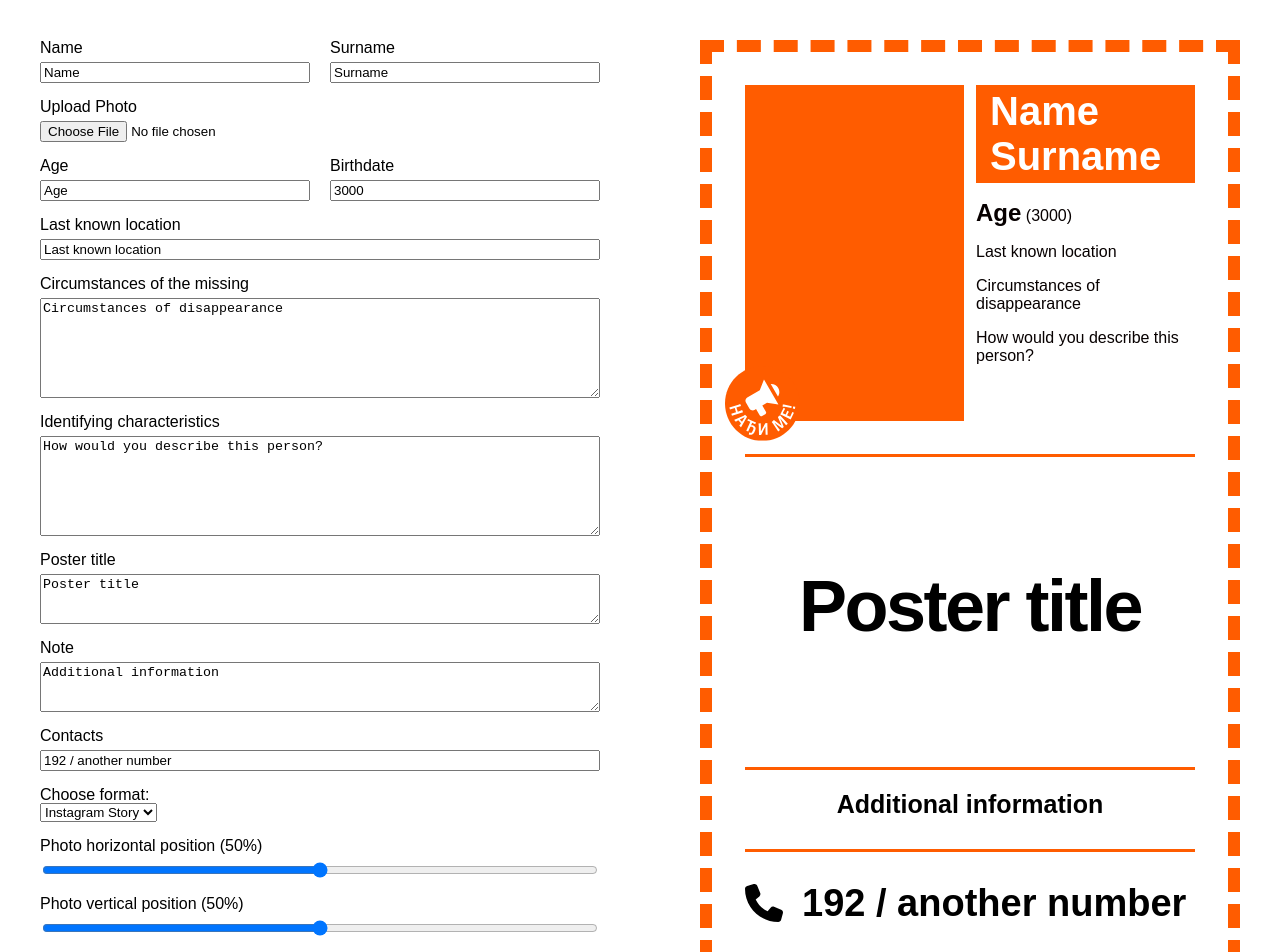
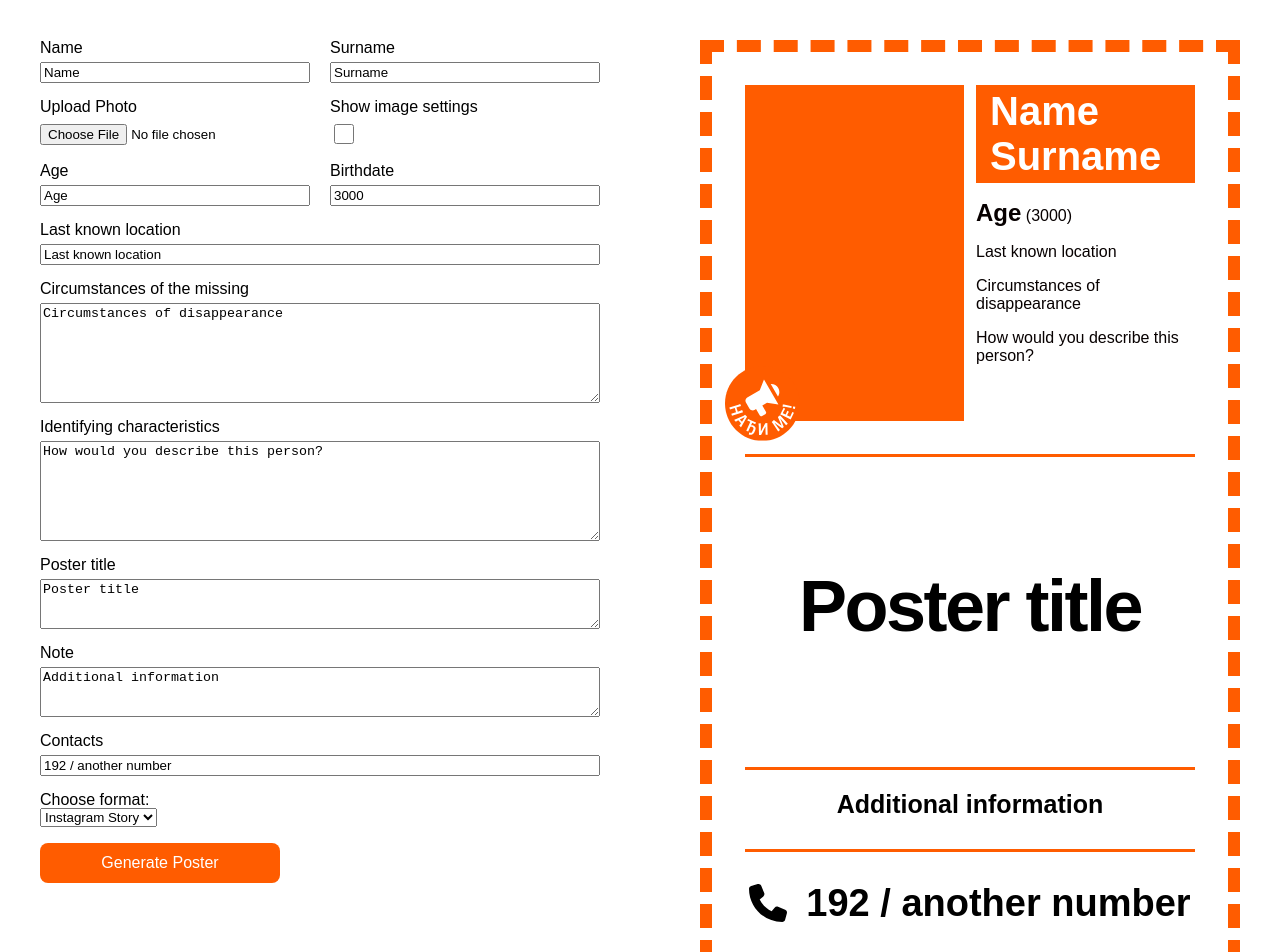
Before and after one commit to dontshoot11/people-search-posters, a SvelteKit app: page / in a window 1280 px wide. Shown: the top 952 px of the page. Built offline with nearby package versions, Linux system fonts and the light colour scheme.

Commit message:
update image settings

```diff
--- a/src/pageComponents/posterGenerator/components/Poster/Poster.svelte
+++ b/src/pageComponents/posterGenerator/components/Poster/Poster.svelte
@@ -18,6 +18,7 @@
     note,
     contacts,
     file,
+    photoScale,
     photoPositionY,
     photoPositionX,
   } = get(formData);
@@ -35,6 +36,7 @@
     note = data.note;
     contacts = data.contacts;
     file = data.file;
+    photoScale = data.photoScale;
     photoPositionY = data.photoPositionY;
     photoPositionX = data.photoPositionX;
   });
@@ -52,7 +54,7 @@
   <div class={styles.infoBlock}>
     <div
       class={styles.photoWrap}
-      style="background-image: url({file}); background-position: {photoPositionX}% {photoPositionY}%; background-size: cover; "
+      style="background-image: url({file}); background-position: {photoPositionX}% {photoPositionY}%; background-size: {photoScale}%; "
     ></div>
     <div class={styles.infoBlockTextContent}>
       <div class={styles.nameBlock} data-container="text-container">
--- a/src/pageComponents/posterGenerator/components/Poster/style.module.css
+++ b/src/pageComponents/posterGenerator/components/Poster/style.module.css
@@ -48,6 +48,8 @@
   line-height: normal;
   font-weight: 900;
   padding: 4rem 14rem;
+  display: flex;
+  flex-direction: column;
 }
 
 .nameBlockEl {
@@ -126,6 +128,7 @@
   white-space: nowrap;
   display: flex;
   align-items: center;
+  justify-content: center;
   gap: 0.5em;
   &:before {
     content: "";
--- a/src/pageComponents/posterGenerator/components/formComponent/FormComponent.svelte
+++ b/src/pageComponents/posterGenerator/components/formComponent/FormComponent.svelte
@@ -20,9 +20,12 @@
     format,
     name,
     surname,
+    photoScale,
     photoPositionX,
     photoPositionY,
   } = get(formData);
+
+  let showImageSettings = false;
 
   function updateField<K extends keyof TFormData>(
     field: K,
@@ -88,10 +91,57 @@
       />
     </label>
   </div>
-  <label class={styles.label}>
-    Upload Photo
-    <input type="file" accept="image/*" on:change={handleFileUpload} />
-  </label>
+  <div class={styles.formGrid}>
+    <label class={styles.label}>
+      Upload Photo
+      <input type="file" accept="image/*" on:change={handleFileUpload} />
+    </label>
+    <label class={styles.label}>
+      Show image settings
+      <input
+        class={styles.checkbox}
+        type="checkbox"
+        bind:checked={showImageSettings}
+      />
+    </label>
+    {#if showImageSettings}
+      <div class={styles.imageSettings}>
+        <label class={styles.label}>
+          Photo scale ({photoScale}%)
+          <input
+            class={styles.rangeInput}
+            type="range"
+            min="0"
+            max="500"
+            bind:value={photoScale}
+            on:input={(e) => handleInput(e, "photoScale")}
+          />
+        </label>
+        <label class={styles.label}>
+          Photo horizontal position ({photoPositionX}%)
+          <input
+            class={styles.rangeInput}
+            type="range"
+            min="0"
+            max="100"
+            bind:value={photoPositionX}
+            on:input={(e) => handleInput(e, "photoPositionX")}
+          />
+        </label>
+        <label class={styles.label}>
+          Photo vertical position ({photoPositionY}%)
+          <input
+            class={styles.rangeInput}
+            type="range"
+            min="0"
+            max="100"
+            bind:value={photoPositionY}
+            on:input={(e) => handleInput(e, "photoPositionY")}
+          />
+        </label>
+      </div>
+    {/if}
+  </div>
   <div class={styles.formGrid}>
     <label class={styles.label}>
       Age
@@ -186,27 +236,6 @@
       <option value="fbpost">Facebook Post</option>
     </select>
   </div>
-  <label class={styles.label}>
-    Photo horizontal position ({photoPositionX}%)
-    <input
-      class={styles.rangeInput}
-      type="range"
-      min="0"
-      max="100"
-      bind:value={photoPositionX}
-      on:input={(e) => handleInput(e, "photoPositionX")}
-    />
-  </label>
-  <label class={styles.label}>
-    Photo vertical position ({photoPositionY}%)
-    <input
-      class={styles.rangeInput}
-      type="range"
-      min="0"
-      max="100"
-      bind:value={photoPositionY}
-      on:input={(e) => handleInput(e, "photoPositionY")}
-    />
-  </label>
+
   <button class={styles.button} type="submit">Generate Poster</button>
 </form>
--- a/src/pageComponents/posterGenerator/components/formComponent/style.module.css
+++ b/src/pageComponents/posterGenerator/components/formComponent/style.module.css
@@ -8,6 +8,13 @@
   display: grid;
   gap: 6rem;
 }
+
+.checkbox {
+  width: 20rem;
+  height: 20rem;
+  cursor: pointer;
+}
+
 .format-options {
   display: flex;
   gap: 20rem;
@@ -39,3 +46,17 @@
     border-radius: 16px;
   }
 }
+
+.imageSettings {
+  padding: 20rem;
+  width: 200rem;
+  background-color: var(--bg-color);
+  border-radius: 16px;
+  position: fixed;
+  right: 20rem;
+  bottom: 20rem;
+  border: 1px solid var(--accent-color);
+  input {
+    width: 100%;
+  }
+}
--- a/src/stores/formStore.ts
+++ b/src/stores/formStore.ts
@@ -13,6 +13,7 @@ export const formData = writable<TFormData>({
   note: "Additional information",
   format: "igstory",
   file: "",
+  photoScale: 100,
   photoPositionX: 50,
   photoPositionY: 50,
   contacts: "192 / another number",
--- a/src/types/types.ts
+++ b/src/types/types.ts
@@ -12,6 +12,7 @@ export type TFormData = {
   note: string;
   file: string;
   contacts: string;
+  photoScale: number;
   photoPositionX: number;
   photoPositionY: number;
   format: TFormat;
```
